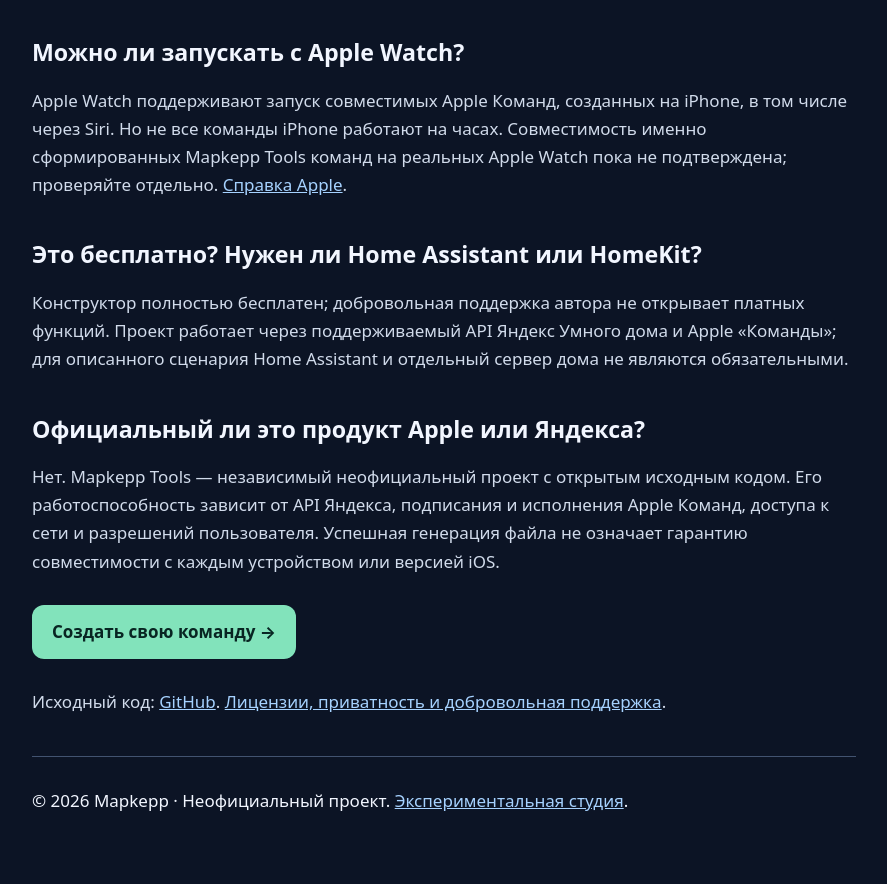
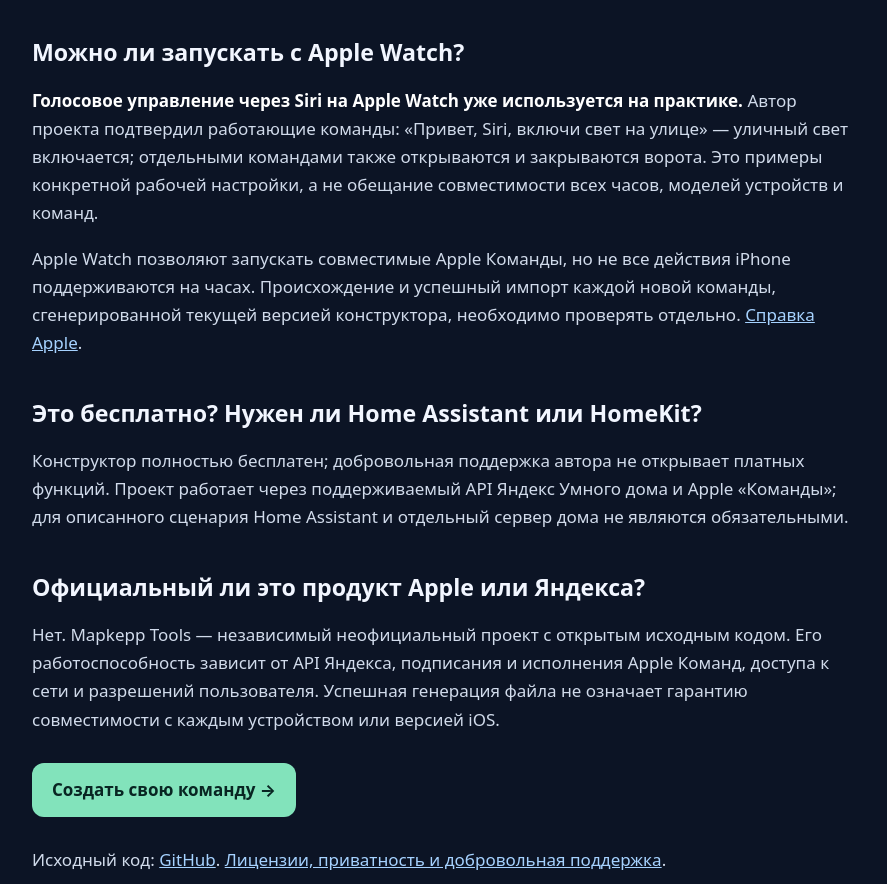
Before and after one commit to mapkepp/tools, a website: page siri-yandex.html in a window 1280 px wide. Shown: the part 1629-2513 px from the top of the page, without its empty margins (196-1083 px from the left). Drawn offline with Linux system fonts and the light colour scheme.

Commit message:
docs(watch): reflect owner-tested Siri Apple Watch light and gate commands

```diff
--- a/siri-yandex.html
+++ b/siri-yandex.html
@@ -56,7 +56,8 @@ p,li{color:#d1dbeb}strong{color:#fff}
 </ol>
 <div class="note"><strong>Безопасность:</strong> OAuth-токен даёт доступ к вашему умному дому. Не публикуйте его, файлы со встроенным токеном и выгрузки с личными данными. Подписание команды может выполняться внешним сервисом; читайте предупреждение и условия передачи данных перед согласием.</div>
 <h2>Можно ли запускать с Apple Watch?</h2>
-<p>Apple Watch поддерживают запуск совместимых Apple Команд, созданных на iPhone, в том числе через Siri. Но не все команды iPhone работают на часах. Совместимость именно сформированных Mapkepp Tools команд на реальных Apple Watch пока не подтверждена; проверяйте отдельно. <a href="https://support.apple.com/guide/watch/shortcuts-apd99050d435/watchos">Справка Apple</a>.</p>
+<p><strong>Голосовое управление через Siri на Apple Watch уже используется на практике.</strong> Автор проекта подтвердил работающие команды: «Привет, Siri, включи свет на улице» — уличный свет включается; отдельными командами также открываются и закрываются ворота. Это примеры конкретной рабочей настройки, а не обещание совместимости всех часов, моделей устройств и команд.</p>
+<p>Apple Watch позволяют запускать совместимые Apple Команды, но не все действия iPhone поддерживаются на часах. Происхождение и успешный импорт каждой новой команды, сгенерированной текущей версией конструктора, необходимо проверять отдельно. <a href="https://support.apple.com/guide/watch/shortcuts-apd99050d435/watchos">Справка Apple</a>.</p>
 <h2>Это бесплатно? Нужен ли Home Assistant или HomeKit?</h2>
 <p>Конструктор полностью бесплатен; добровольная поддержка автора не открывает платных функций. Проект работает через поддерживаемый API Яндекс Умного дома и Apple «Команды»; для описанного сценария Home Assistant и отдельный сервер дома не являются обязательными.</p>
 <h2>Официальный ли это продукт Apple или Яндекса?</h2>
```
